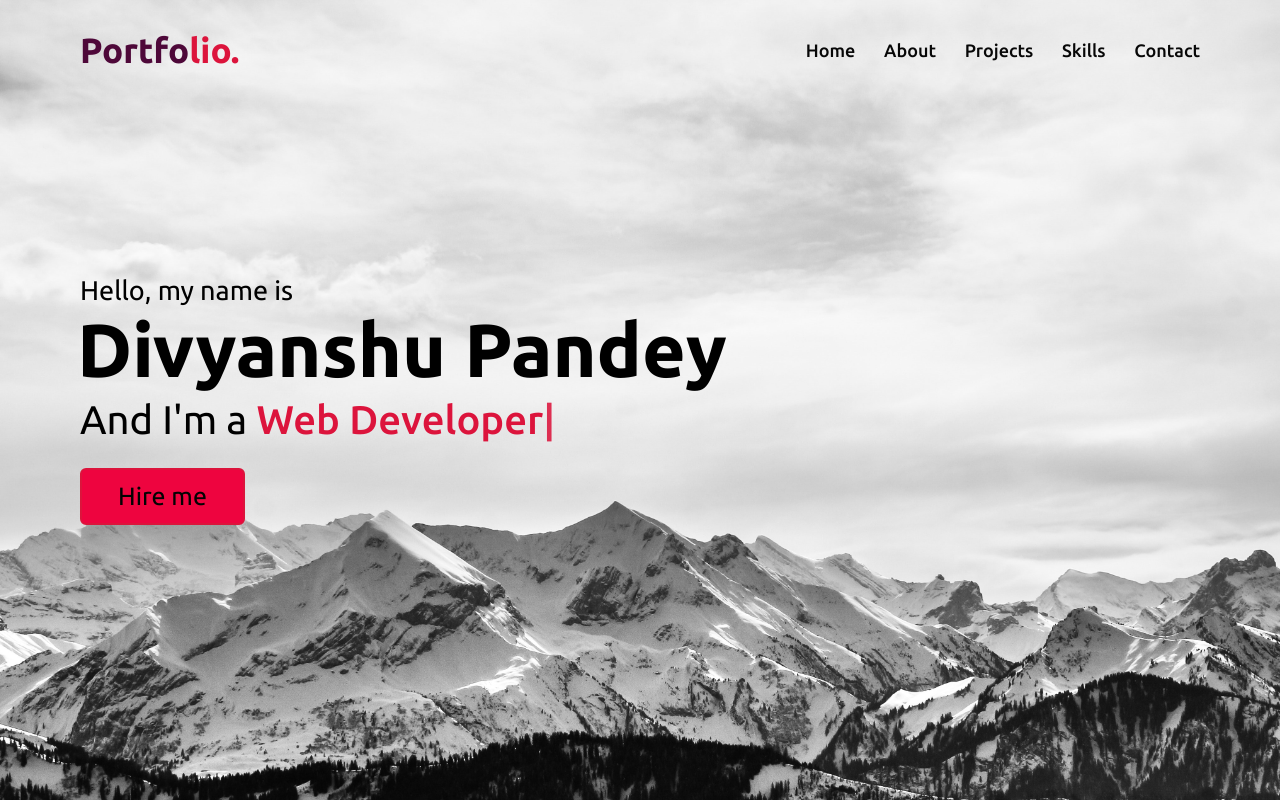
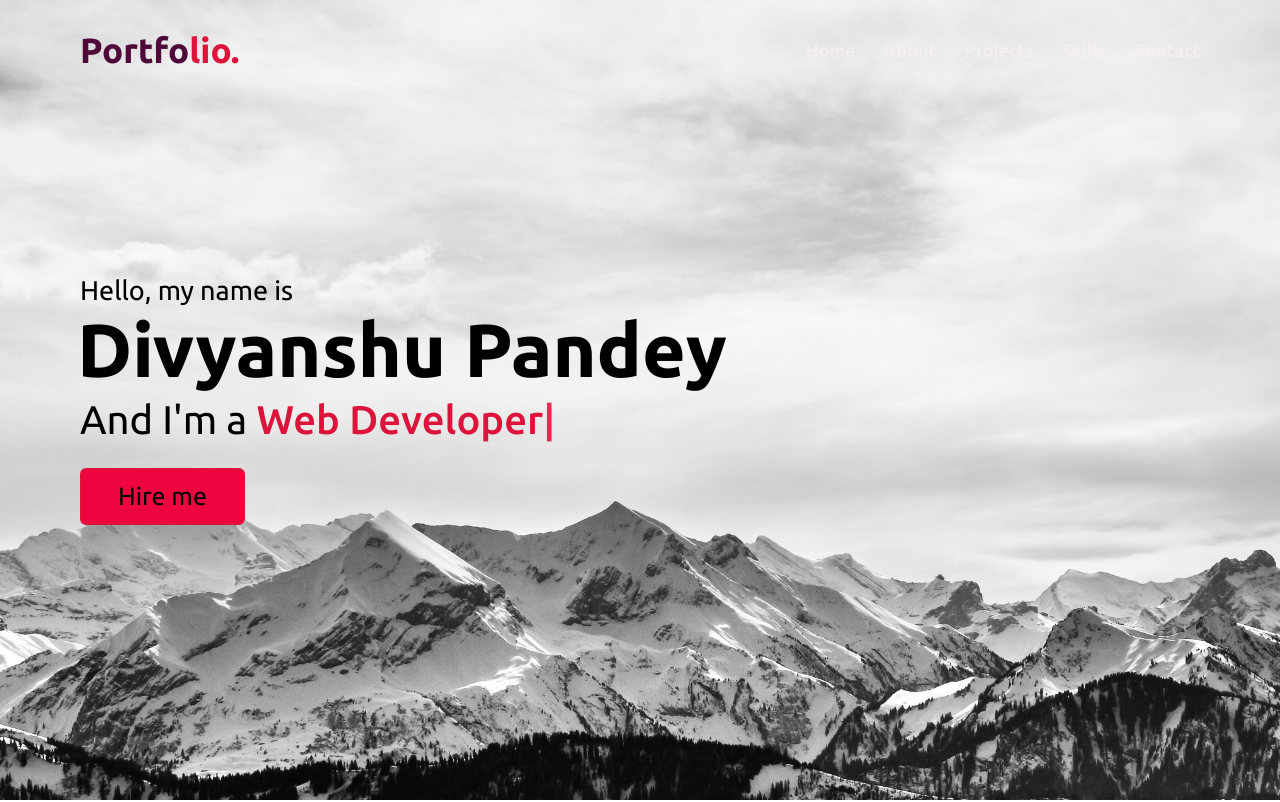
Before and after one commit to pandey155/Codesoft, a plain HTML site: page index.html in a window 1280 px wide. Shown: the top 802 px of the page. Drawn offline with nearby package versions, Linux system fonts and the light colour scheme.

Commit message:
Update styles.css

```diff
--- a/styles.css
+++ b/styles.css
@@ -113,7 +113,7 @@ section .title::after{
 }
 .navbar .menu li a{
     display: block;
-    color: #070707;
+    color: #f6efef;
     font-size: 18px;
     font-weight: 500;
     margin-left: 25px;
```
